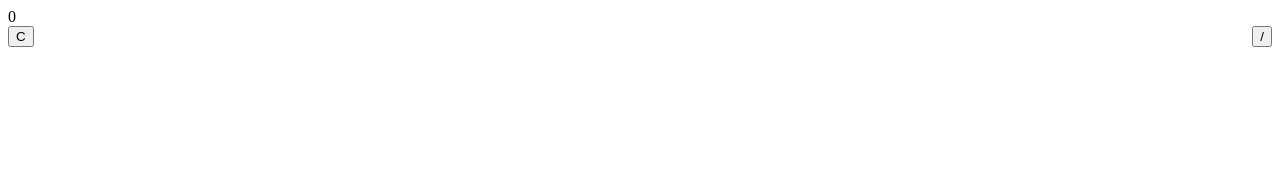
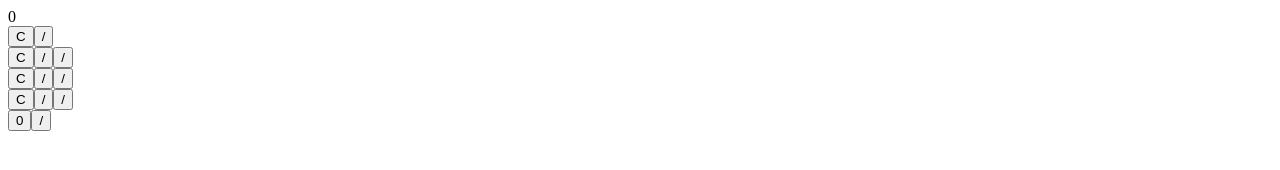
Before and after one commit to Kevin-Silva/js_calculator_project, a plain HTML site: page index.html in a window 1280 px wide. Drawn offline with Linux system fonts and the light colour scheme.

Commit message:
layout flex calculator js

```diff
--- a/index.css
+++ b/index.css
@@ -3,6 +3,4 @@
 }
 .button-rows{
     display: flex;
-    justify-content: space-between;
-    margin-bottom: 0.5%;
 }
--- a/index.html
+++ b/index.html
@@ -14,6 +14,25 @@
                 <button class="button-double">C</button>
                 <button class="button">/</button>
             </div>
+            <div class="button-rows">
+                <button class="button-double">C</button>
+                <button class="button">/</button>
+                <button class="button">/</button>
+            </div>
+            <div class="button-rows">
+                <button class="button-double">C</button>
+                <button class="button">/</button>
+                <button class="button">/</button>
+            </div>
+            <div class="button-rows">
+                <button class="button-double">C</button>
+                <button class="button">/</button>
+                <button class="button">/</button>
+            </div>
+            <div class="button-rows">
+                <button class="button-triple    ">0</button>
+                <button class="button">/</button>
+            </div>
         </section>
     </div>
 </body>
```
